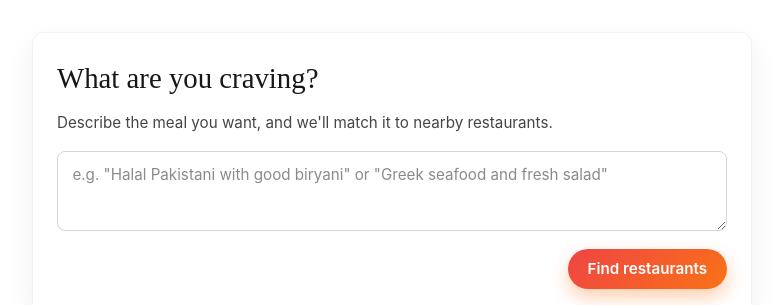
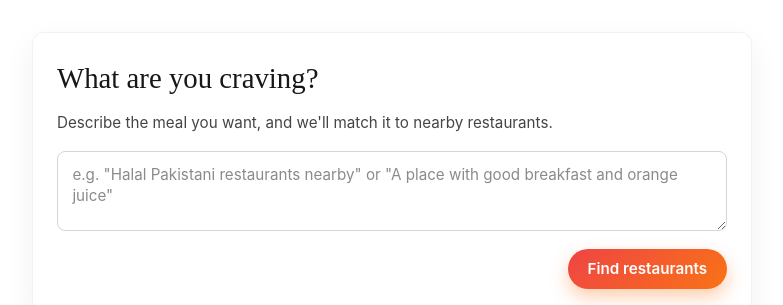
Before and after one commit to Darius-Gillingham/482-UI, a Next.js app: page / in a window 1280 px wide. Shown: the top 305 px of the page, without its empty margins (248-1031 px from the left). Built offline with nearby package versions, Linux system fonts and the light colour scheme.

Commit message:
changed prompt suggestions

```diff
--- a/app/QueryBox.tsx
+++ b/app/QueryBox.tsx
@@ -24,7 +24,7 @@ export function QueryBox({ onSubmit, disabled }: QueryBoxProps){
       <textarea
         value={value}
         onChange={(e) => setValue(e.target.value)}
-        placeholder='e.g. "Halal Pakistani with good biryani" or "Greek seafood and fresh salad"'
+        placeholder='e.g. "Halal Pakistani restaurants nearby" or "A place with good breakfast and orange juice"'
         style={{
           width: "100%",
           minHeight: "80px",
```
